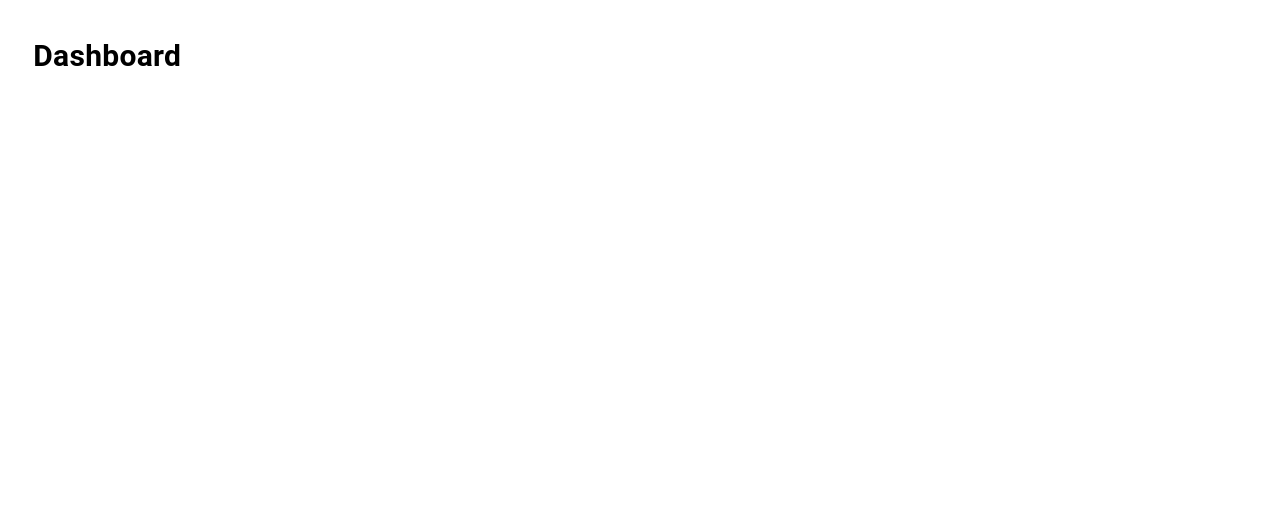
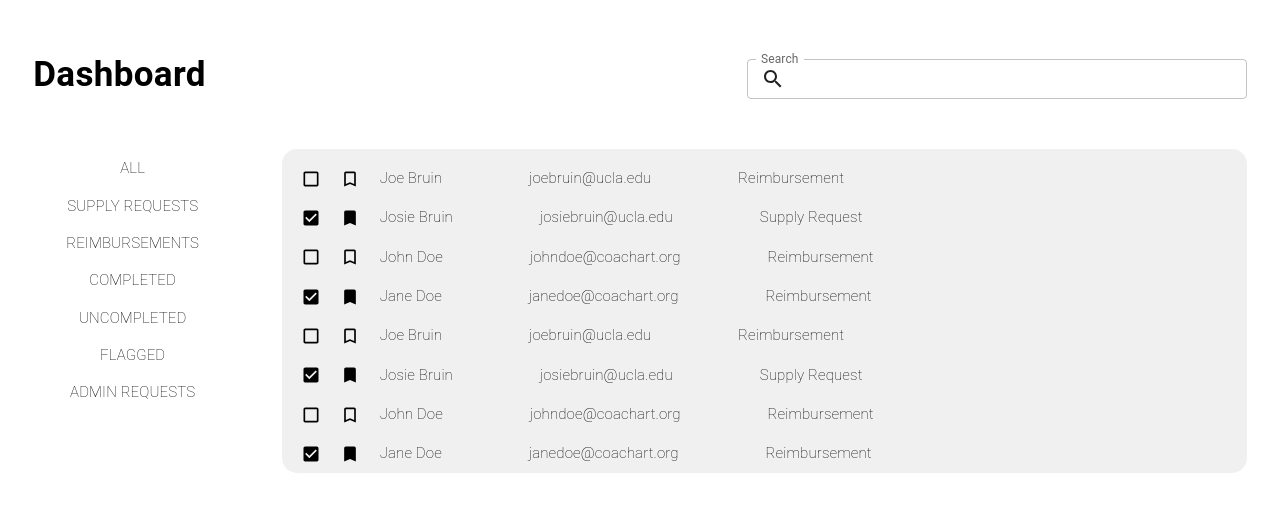
Before and after one commit to novaforgood/Coach-Art, a React (Create React App) app in the folder coach-art/: page /admin/home in a window 1280 px wide. Shown: the top 512 px of the page. Built offline with nearby package versions, Linux system fonts and the light colour scheme.

Commit message:
admin dashboard layout

```diff
--- /dev/null
+++ b/coach-art/src/components/AdminDashboard/Reimbursements.tsx
@@ -0,0 +1,68 @@
+import React from 'react';
+import { Box, Typography } from '@mui/material';
+import CheckBoxIcon from '@mui/icons-material/CheckBox';
+import CheckBoxOutlineBlankIcon from '@mui/icons-material/CheckBoxOutlineBlank';
+import BookmarkBorderOutlinedIcon from '@mui/icons-material/BookmarkBorderOutlined';
+import BookmarkOutlinedIcon from '@mui/icons-material/BookmarkOutlined';
+import { Request } from '../../constants.tsx';
+
+const ReimbursementItem = ({reimbursement, index}) => {
+    return (
+        // <Button
+        //         variant="text"
+
+        // >
+            <Box
+                sx={{
+                    display: 'flex',
+                    flexDirection: 'row',
+                    width: '100%',
+                    height: '10%',
+                    fontSize: '1.5rem',
+                    borderRadius: '50px',
+                    borderWidth: '2px',
+                    color: 'black',
+                    alignSelf: 'center',
+                    alignItems: 'center',
+                    // padding: '2%',
+                    // paddingInline: '2%',
+                    // paddingRight: '2%',
+                    marginBottom: '1%',
+                    marginTop: '2%',
+                    marginLeft: '2%',
+                    marginRight: '12%',
+                    // backgroundColor: '#5c5e60',
+                    borderColor: 'black',
+                }}
+            >
+                {index % 2 != 0 ? <CheckBoxIcon sx={{marginRight: '2%'}} fontSize='small'/> : <CheckBoxOutlineBlankIcon sx={{marginRight: '2%'}} fontSize='small'/>}
+                {index % 2 == 0 ? <BookmarkBorderOutlinedIcon sx={{marginRight: '2%'}} fontSize='small'/> : <BookmarkOutlinedIcon sx={{marginRight: '2%'}} fontSize='small'/>}
+                <Typography sx={{marginRight: '9%'}} fontSize="15px" fontWeight="50" lineHeight={0.5} align='center' color="black">{reimbursement.name}</Typography>
+                <Typography sx={{marginRight: '9%'}} fontSize="15px" fontWeight="50" lineHeight={0.5} align='center' color="black">{reimbursement.email}</Typography>
+                <Typography sx={{marginRight: '2%'}} fontSize="15px" fontWeight="50" lineHeight={0.5} align='center' color="black">{reimbursement.request}</Typography>
+                <Typography sx={{marginRight: '2%'}} fontSize="15px" fontWeight="50" lineHeight={0.5} align='center' color="black">{reimbursement.date}</Typography>
+            </Box>
+        // </Button>
+    );
+};
+
+const Reimbursements = ({reimbursements}) => {
+  return (
+    <Box
+        sx={{
+        width: '80%',
+        marginTop: '10%',
+        // marginBottom: '10%',
+        // padding: '4%'
+        borderRadius: '15px',
+        backgroundColor: '#f0f0f0'
+        }}
+    >
+        {reimbursements.map((reimbursement, index) => (
+            <ReimbursementItem index={index} reimbursement={reimbursement}/>
+        ))}
+    </Box>
+  );
+};
+
+export default Reimbursements;
--- /dev/null
+++ b/coach-art/src/components/AdminDashboard/SearchBar.tsx
@@ -0,0 +1,29 @@
+import React from 'react';
+import { Box, TextField } from '@mui/material';
+import SearchIcon from '@mui/icons-material/Search';
+
+const SearchBar = ({onChange}) => {
+  return (
+    <Box
+        sx={{
+        width: '500px'
+        }}
+    >
+        <TextField
+            label="Search"
+            variant="outlined"
+            margin="normal"
+            size="small"
+            onChange={onChange}
+            fullWidth
+            InputProps={{
+                startAdornment: (
+                <SearchIcon />
+                ),
+            }}
+        />
+    </Box>
+  );
+};
+
+export default SearchBar;
--- /dev/null
+++ b/coach-art/src/components/AdminDashboard/SideBar.tsx
@@ -0,0 +1,51 @@
+import React from 'react';
+import { Box, Button, Typography } from '@mui/material';
+
+const SideBarItem = ({index, filter, selected, onChange}) => {
+    const mark_selected = selected ? '#c0c0c0' : 'white';
+    const handleClick = () => {
+        console.log(selected);
+        console.log(index);
+        onChange(index);
+    };
+    return (
+        <Button
+                variant="text"
+                sx={{
+                    width: '80%',
+                    // height: '10%',
+                    fontSize: '1.5rem',
+                    borderRadius: '50px',
+                    borderWidth: '2px',
+                    color: 'black',
+                    alignSelf: 'center',
+                    padding: '4%',
+                    marginBottom: '2%',
+                    marginTop: '2%',
+                    backgroundColor: mark_selected
+                }}
+                onClick={handleClick}
+
+        >
+            <Typography fontSize="15px" fontWeight="50" lineHeight={0.5} align='center' color="black">{filter}</Typography>
+        </Button>
+    );
+};
+
+const SideBar = ({filters, selected, onChange}) => {
+  return (
+    <Box
+        sx={{
+        width: '250px',
+        marginTop: '5%'
+        // backgroundColor: '#f0f0f0'
+        }}
+    >
+        {filters.map((filter, index) => (
+            <SideBarItem index={index} filter={filter} selected={selected == index} onChange={onChange}/>
+        ))}
+    </Box>
+  );
+};
+
+export default SideBar;
--- a/coach-art/src/components/AdminLogin/AdminPortal.tsx
+++ b/coach-art/src/components/AdminLogin/AdminPortal.tsx
@@ -85,7 +85,7 @@ const AdminPortal = () => {
                 textTransform: 'none', padding: '4%', marginBottom: '3%', marginTop: '5%', backgroundColor: '#5c5e60', borderColor: 'black'
                 }}
             >
-                <Link href="/admin/dashboard" // TODO: rename/update
+                <Link href="/admin/home" // TODO: rename/update
                 underline='none' color="inherit"
                 >
                     <Typography fontSize="20px" fontWeight="200" lineHeight={1.5} align='center' color="white">Sign In</Typography>
--- /dev/null
+++ b/coach-art/src/constants.tsx
@@ -0,0 +1,4 @@
+export enum Request{
+    Reimbursement = 'Reimbursement',
+    Supply = "Supply Request"
+}
--- a/coach-art/src/pages/Admin/AdminDashboardPage.tsx
+++ b/coach-art/src/pages/Admin/AdminDashboardPage.tsx
@@ -1,31 +1,87 @@
 // AboutPage.tsx
-import React from 'react';
-import { Box, Typography, Button, Link } from '@mui/material';
+import React, {useState} from 'react';
+import { Box, Typography } from '@mui/material';
+import SearchBar from '../../components/AdminDashboard/SearchBar.tsx';
+import SideBar from '../../components/AdminDashboard/SideBar.tsx';
+import Reimbursements from '../../components/AdminDashboard/Reimbursements.tsx';
+import { Request } from '../../constants.tsx';
 
 const AdminDashboardPage: React.FC = () => {
+
+  // Search Bar Props
+  const [searchReimbursement, setSearchReimbursement] = useState('');
+
+  // Side Bar Props
+  const filters = ["All", "Supply Requests", "Reimbursements", "Completed", "Uncompleted", "Flagged", "Admin Requests"];
+  const [selectedFilter, setSelectedFilter] = useState(-1); // no filter selected (can only select 1 at a time)
+
+  // Dashboard Props
+  const reimbursements = [
+    {name: "Joe Bruin", email: "joebruin@ucla.edu", request: Request.Reimbursement},
+    {name: "Josie Bruin", email: "josiebruin@ucla.edu", request: Request.Supply},
+    {name: "John Doe", email: "johndoe@coachart.org", request: Request.Reimbursement},
+    {name: "Jane Doe", email: "janedoe@coachart.org", request: Request.Reimbursement},
+    {name: "Joe Bruin", email: "joebruin@ucla.edu", request: Request.Reimbursement},
+    {name: "Josie Bruin", email: "josiebruin@ucla.edu", request: Request.Supply},
+    {name: "John Doe", email: "johndoe@coachart.org", request: Request.Reimbursement},
+    {name: "Jane Doe", email: "janedoe@coachart.org", request: Request.Reimbursement}
+  ];
+
+  const handleSearchChange = (event) => {
+    console.log(event);
+    console.log(event.target.value);
+    setSearchReimbursement(event.target.value);
+  };
+
   return (
     <Box
       sx={{
         display: 'flex',
         flexDirection: 'column',
         height: '55vh',
-        marginBottom: '3%',
+        marginTop: '3%',
+        marginBottom: '30%',
         borderRadius: '0 5px 5px 5px',
+        spacing: '2'
       }}
     >
       <Box
         sx={{
         display: 'flex',
-        flexDirection: 'column',
+        flexDirection: 'row',
         height: '3vh',
+        alignItems: "center",
         // backgroundColor: '#f0f0f0',
+        justifyContent: "space-between",
         padding: '2%',
         marginBottom: '3%',
       }}
       >
-        <Typography fontSize="30px" fontWeight="600" lineHeight={1.5}>Dashboard</Typography>
+        <Typography fontSize="35px" fontWeight="600" lineHeight={1.5}>Dashboard</Typography>
+        <SearchBar onChange={handleSearchChange}/>
+      </Box>
 
+      <Box
+        sx={{
+        display: 'flex',
+        flexDirection: 'row',
+        height: '3vh',
+        alignItems: "center",
+        // backgroundColor: '#f0f0f0',
+        justifyContent: "space-between",
+        padding: '2%',
+        marginTop: '5%',
+        marginBottom: '3%',
+      }}
+      >
+        <SideBar filters={filters} selected={selectedFilter} onChange={setSelectedFilter}/>
+        {/* <Box
+          sx={{marginTop: '7%'}}
+        > */}
+          <Reimbursements reimbursements={reimbursements}/>
+        {/* </Box> */}
       </Box>
+
     </Box>
   );
 };
```
